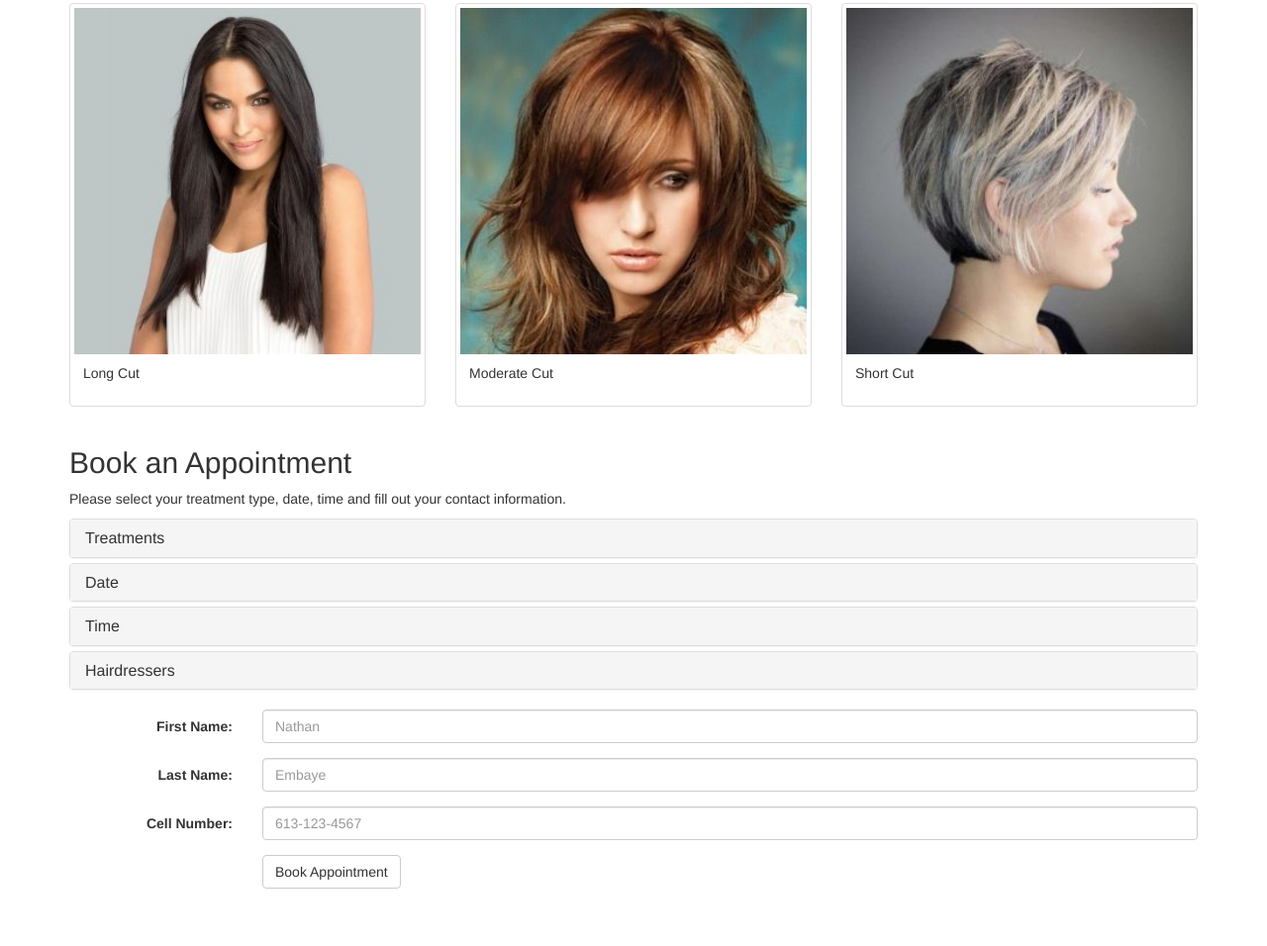
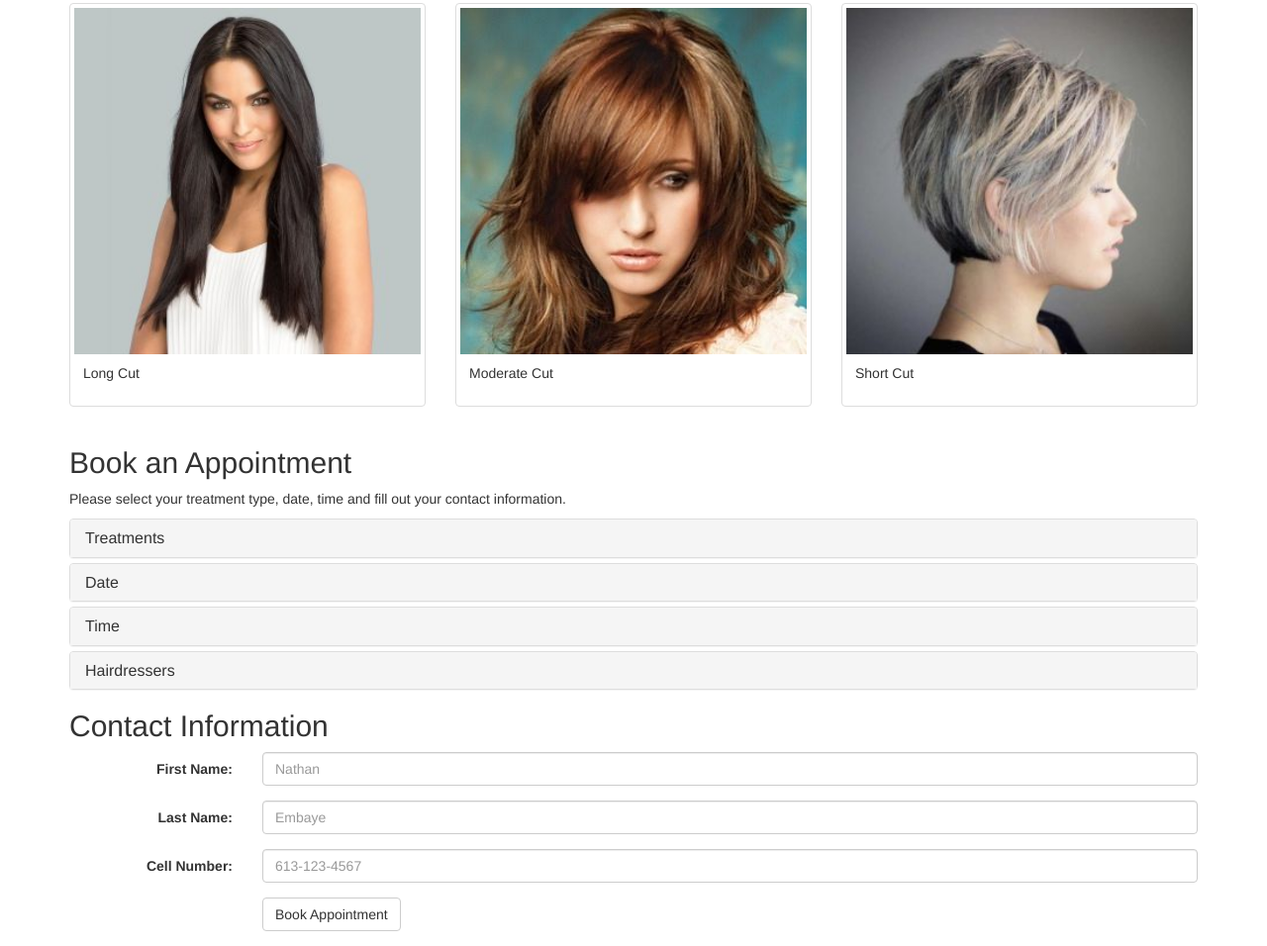
Before and after one commit to nathanseg3125/nathanseg3125.github.io, a plain HTML site: page Lab4/index.html in a window 1280 px wide. Shown: the part 386-1342 px from the top of the page at 99% size. Before the commit the page ends 1299 px from the top, so only its background shows below. Drawn offline with nearby package versions, Linux system fonts and the light colour scheme.

Commit message:
Update index.html

```diff
--- a/Lab4/index.html
+++ b/Lab4/index.html
@@ -219,6 +219,7 @@
           </div>
         </div>
       </div>
+      <h2>Contact Information</h2>
       <form class="form-horizontal" action="/action_page.php">
         <div class="form-group">
           <label class="control-label col-sm-2" for="email">First Name:</label>
```
